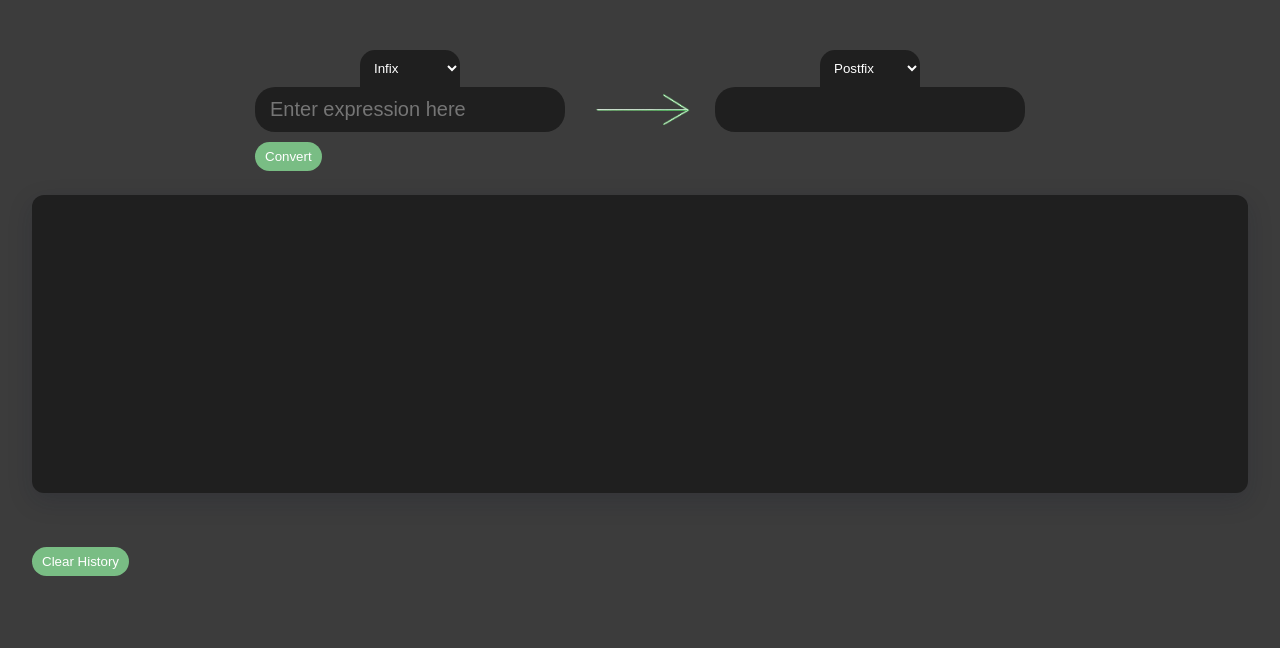
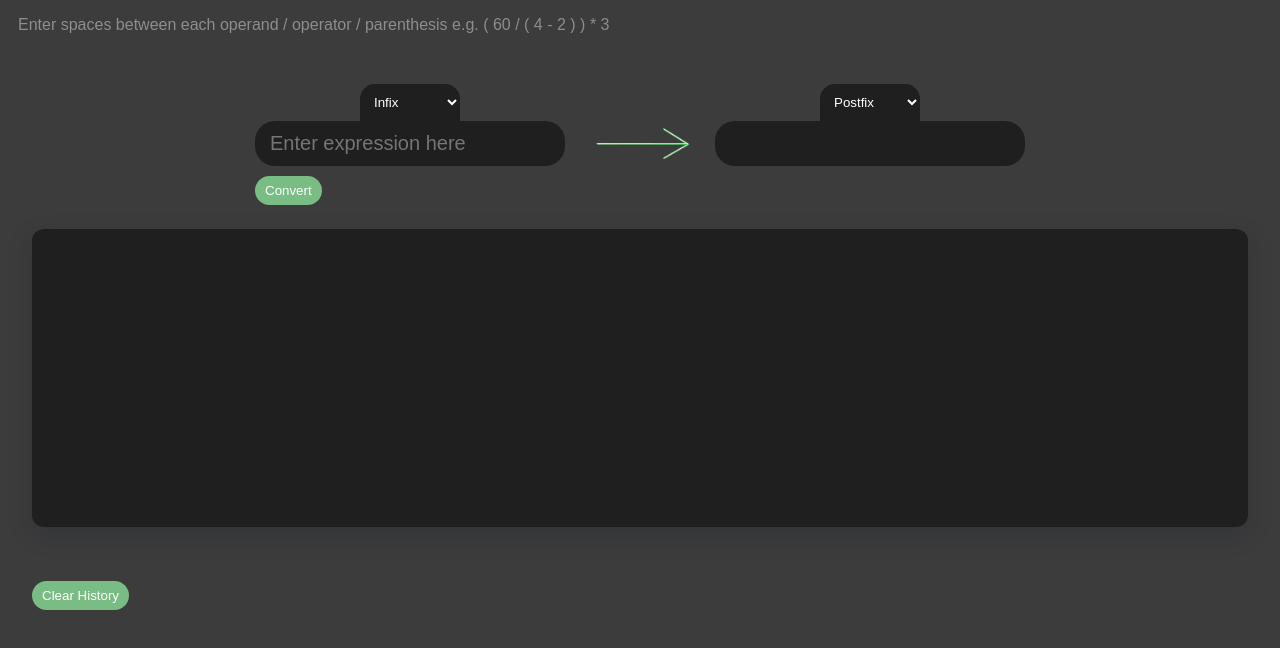
Before and after one commit to AJ-Carp/NotationConverter, a plain HTML site: page index.html in a window 1280 px wide. Drawn offline with Linux system fonts and the light colour scheme.

Commit message:
example message

```diff
--- a/index.css
+++ b/index.css
@@ -76,6 +76,11 @@ input:-webkit-autofill:active {
   display: flex;
   flex-direction: column;
   align-items: center;
+}
+
+#example {
+  margin: 16px 10px;
+  color: rgb(141, 141, 141);
 }
 
 #submit {
--- a/index.html
+++ b/index.html
@@ -7,6 +7,7 @@
   <link rel="stylesheet" href="index.css">
 </head>
 <body>
+  <p id="example">Enter spaces between each operand / operator / parenthesis e.g. ( 60 / ( 4 - 2 ) ) * 3</p>
   <form id="form">
     <div>
       <div id="formContainer">
```
